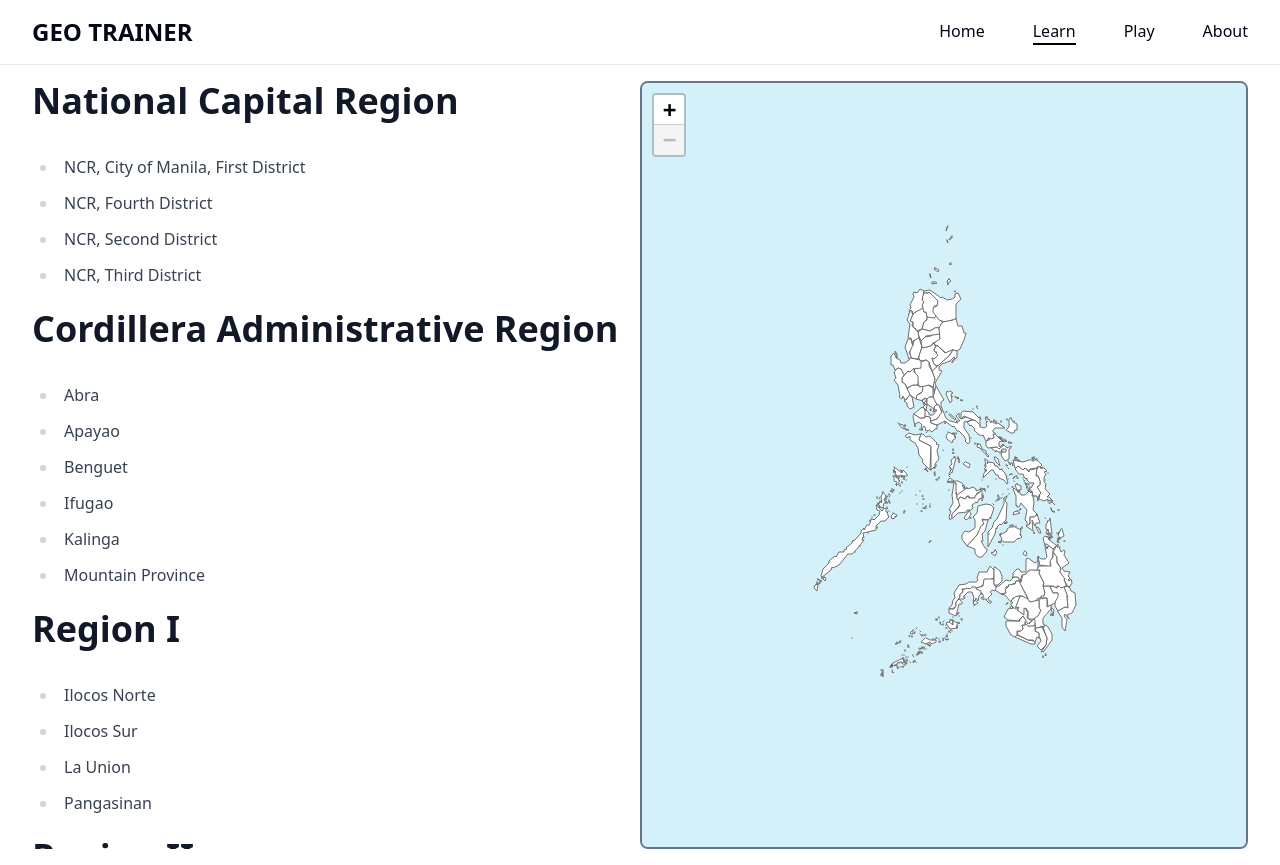
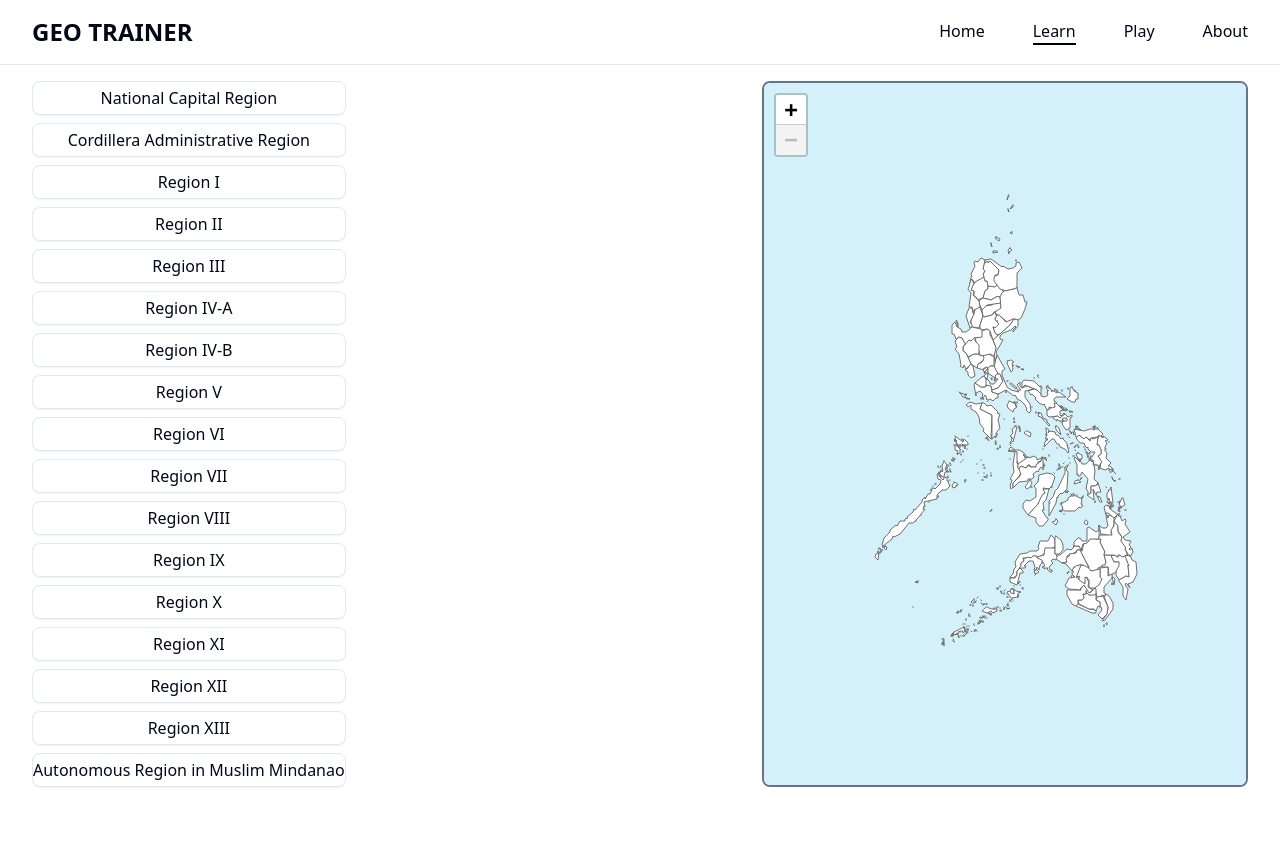
Before and after one commit to Sanjero20/geo-trainer, a Next.js app: page /learn in a window 1280 px wide. After the commit the page ends 803 px from the top, so only its background shows below. Built offline with nearby package versions, Linux system fonts and the light colour scheme.

Commit message:
Allow highlighting by regions

```diff
--- a/src/app/learn/page.tsx
+++ b/src/app/learn/page.tsx
@@ -9,11 +9,11 @@ const PhilippinesMap = dynamic(() => import("./philippines-map"), {
 function LearnPage() {
   return (
     <div className="flex h-full w-full justify-between py-4">
-      <div className="hidden h-full w-1/2 sm:flex">
+      <div className="hidden h-full w-3/5 sm:flex">
         <RegionList />
       </div>
 
-      <div className="h-full w-full overflow-hidden rounded-lg border-2 border-slate-500 sm:w-1/2">
+      <div className="h-full w-full overflow-hidden rounded-lg border-2 border-slate-500 sm:w-2/5">
         <PhilippinesMap />
       </div>
     </div>
--- a/src/app/learn/philippines-map.tsx
+++ b/src/app/learn/philippines-map.tsx
@@ -6,6 +6,7 @@ import { LatLngBoundsExpression, Layer, LeafletMouseEvent } from "leaflet";
 import { REGIONS } from "@/data/regions";
 
 import "leaflet/dist/leaflet.css";
+import useRegion from "@/stores/region";
 
 const defaultStyles = {
   color: "#6e6e6e",
@@ -13,6 +14,12 @@ const defaultStyles = {
   fillOpacity: "white",
   dashArray: "",
   weight: 1,
+};
+
+const highlightStyles = {
+  ...defaultStyles,
+  fillColor: "#37cc37",
+  fillOpacity: "1",
 };
 
 const philippinesBoundary: LatLngBoundsExpression = [
@@ -23,18 +30,11 @@ const philippinesBoundary: LatLngBoundsExpression = [
 ];
 
 function PhilippinesMap() {
+  const { selectedRegion } = useRegion();
+
   const highlightFeature = useCallback((e: LeafletMouseEvent) => {
     const layer = e.target;
-
-    // Extract layer properties
-    const { ADM1_EN: region, ADM2_EN: provinceName } = layer.feature.properties;
-    console.log(region, ":", provinceName);
-
-    // Change layer color
-    layer.setStyle({
-      fillColor: "#37cc37",
-      fillOpacity: "1",
-    });
+    layer.setStyle(highlightStyles);
   }, []);
 
   const resetStyles = useCallback((e: LeafletMouseEvent) => {
@@ -44,13 +44,12 @@ function PhilippinesMap() {
   const onEachFeature = useCallback(
     (feature: any, layer: Layer) => {
       layer.on({
-        mousedown: highlightFeature,
-        mouseup: resetStyles,
+        mouseover: highlightFeature,
         mouseout: resetStyles,
       });
     },
-    // eslint-disable-next-line react-hooks/exhaustive-deps
-    [],
+
+    [highlightFeature, resetStyles],
   );
 
   return (
@@ -65,14 +64,22 @@ function PhilippinesMap() {
       attributionControl={false}
       doubleClickZoom={false}
     >
-      {REGIONS.map((region, index) => (
-        <GeoJSON
-          key={index}
-          data={region as any}
-          onEachFeature={onEachFeature}
-          style={(feature: any) => defaultStyles as any}
-        />
-      ))}
+      {REGIONS.map((region, index) => {
+        const regionName = region.features[0].properties.ADM1_EN;
+
+        const styles =
+          regionName === selectedRegion ? highlightStyles : defaultStyles;
+
+        return (
+          <GeoJSON
+            key={index}
+            data={region as any}
+            style={styles as any}
+            onEachFeature={onEachFeature}
+            // Render the other style in GeoJSON styles format
+          />
+        );
+      })}
     </MapContainer>
   );
 }
--- a/src/app/learn/region-list.tsx
+++ b/src/app/learn/region-list.tsx
@@ -1,8 +1,10 @@
 "use client";
 
+import { useMemo } from "react";
+import { Card } from "@/components/ui/card";
 import { REGIONS } from "@/data/regions";
 import { regionFormatter } from "@/lib/regionFormatter";
-import { useEffect, useMemo } from "react";
+import useRegion from "@/stores/region";
 
 type Region = {
   region: string;
@@ -10,27 +12,25 @@ type Region = {
 };
 
 function RegionList() {
+  const { setSelectedRegion } = useRegion();
+
   const regions = useMemo(
     () => REGIONS.map((region) => regionFormatter(region)),
     [],
   );
 
   return (
-    <div className="prose overflow-auto">
+    <div className="flex flex-col gap-2">
       {regions.map((region) => (
-        <div key={region.name}>
-          <h1 className="font-bold">{region.name}</h1>
-
-          <ul>
-            {region.provinces.map((province, index) => (
-              <li key={index} className="w-fit hover:cursor-pointer">
-                {province}
-              </li>
-            ))}
-          </ul>
-        </div>
+        <Card
+          key={region.name}
+          className="flex items-center justify-center py-1 hover:bg-red-900 hover:text-white"
+          onMouseEnter={() => setSelectedRegion(region.name)}
+          onMouseLeave={() => setSelectedRegion(null)}
+        >
+          <p className="">{region.name}</p>
+        </Card>
       ))}
-      {/*  */}
     </div>
   );
 }
--- /dev/null
+++ b/src/stores/region.ts
@@ -0,0 +1,13 @@
+import { create } from "zustand";
+
+interface RegionState {
+  selectedRegion: string | null;
+  setSelectedRegion: (region: string | null) => void;
+}
+
+const useRegion = create<RegionState>((set, get) => ({
+  selectedRegion: null,
+  setSelectedRegion: (region) => set({ selectedRegion: region }),
+}));
+
+export default useRegion;
```
